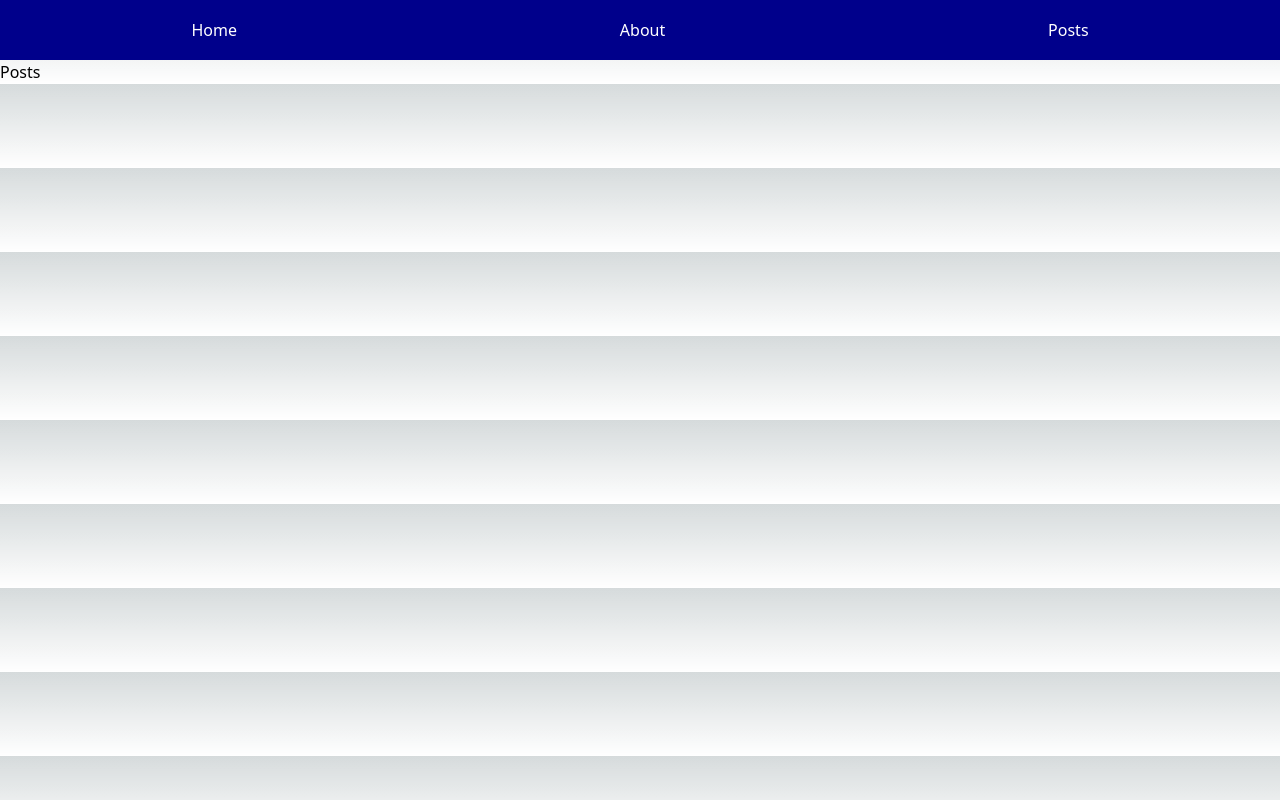
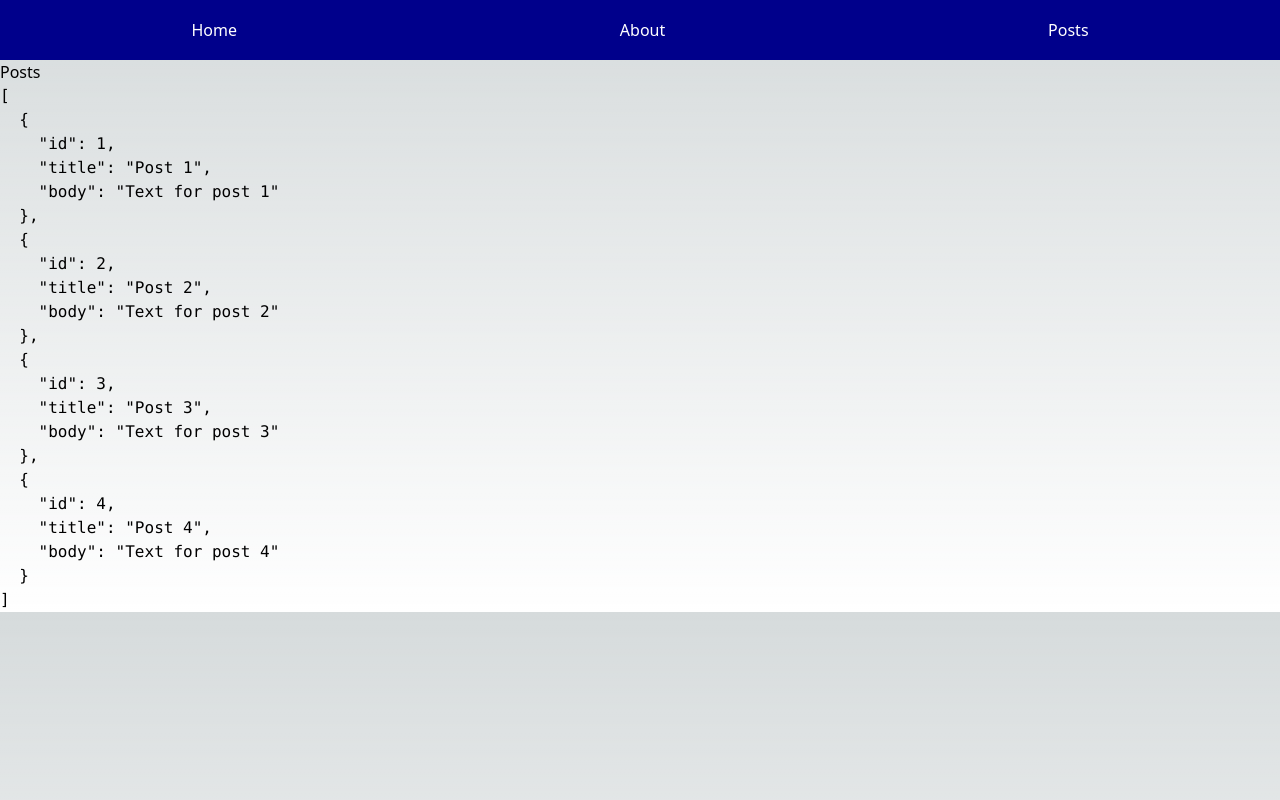
Before and after one commit to igor-kolyaskin/NextJS-1, a Next.js app: page /posts in a window 1280 px wide. Built offline with nearby package versions, Linux system fonts and the light colour scheme; data requests are answered from the project's data file.

Commit message:
feat: implement request for data with React useEffect

```diff
--- a/package.json
+++ b/package.json
@@ -7,7 +7,8 @@
     "build": "next build",
     "start": "next start",
     "lint": "next lint",
-    "mock": "json-server -w db.json -p 4200 -d 450"
+    "mock": "json-server -w db.json -p 4200 -d 450",
+    "serve": "concurrently \"npm run dev\" \"npm run mock\""
   },
   "dependencies": {
     "autoprefixer": "10.4.14",
--- a/pages/posts.js
+++ b/pages/posts.js
@@ -1,11 +1,24 @@
 import MainLayout from "@/components/MainLayout";
+import { useState, useEffect } from "react";
 
 export default function Posts() {
+  const [posts, setPosts] = useState([]);
+
+  useEffect(() => {
+    async function load() {
+      const response = await fetch("http://localhost:4200/posts");
+      const json = await response.json();
+      setPosts(json);
+    }
+    load();
+  }, []);
+
   return (
     <MainLayout title="Posts">
-        <title>Next.JS-1 Posts</title>
-        <meta charSet="UTF-8"></meta>
+      <title>Next.JS-1 Posts</title>
+      <meta charSet="UTF-8"></meta>
       <h1>Posts</h1>
+      <pre>{JSON.stringify(posts, null, 2)}</pre>
     </MainLayout>
   );
 }
```
